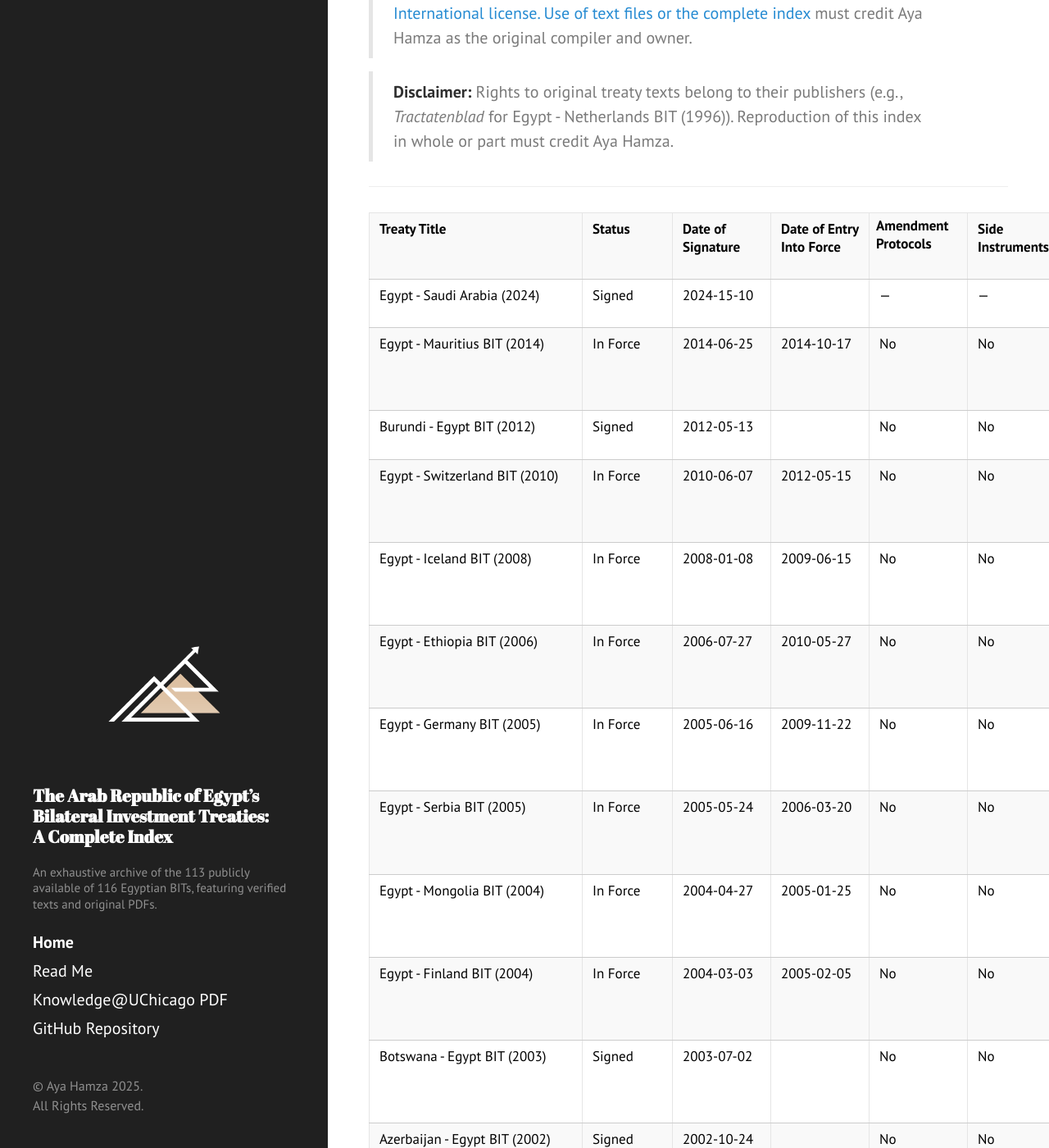
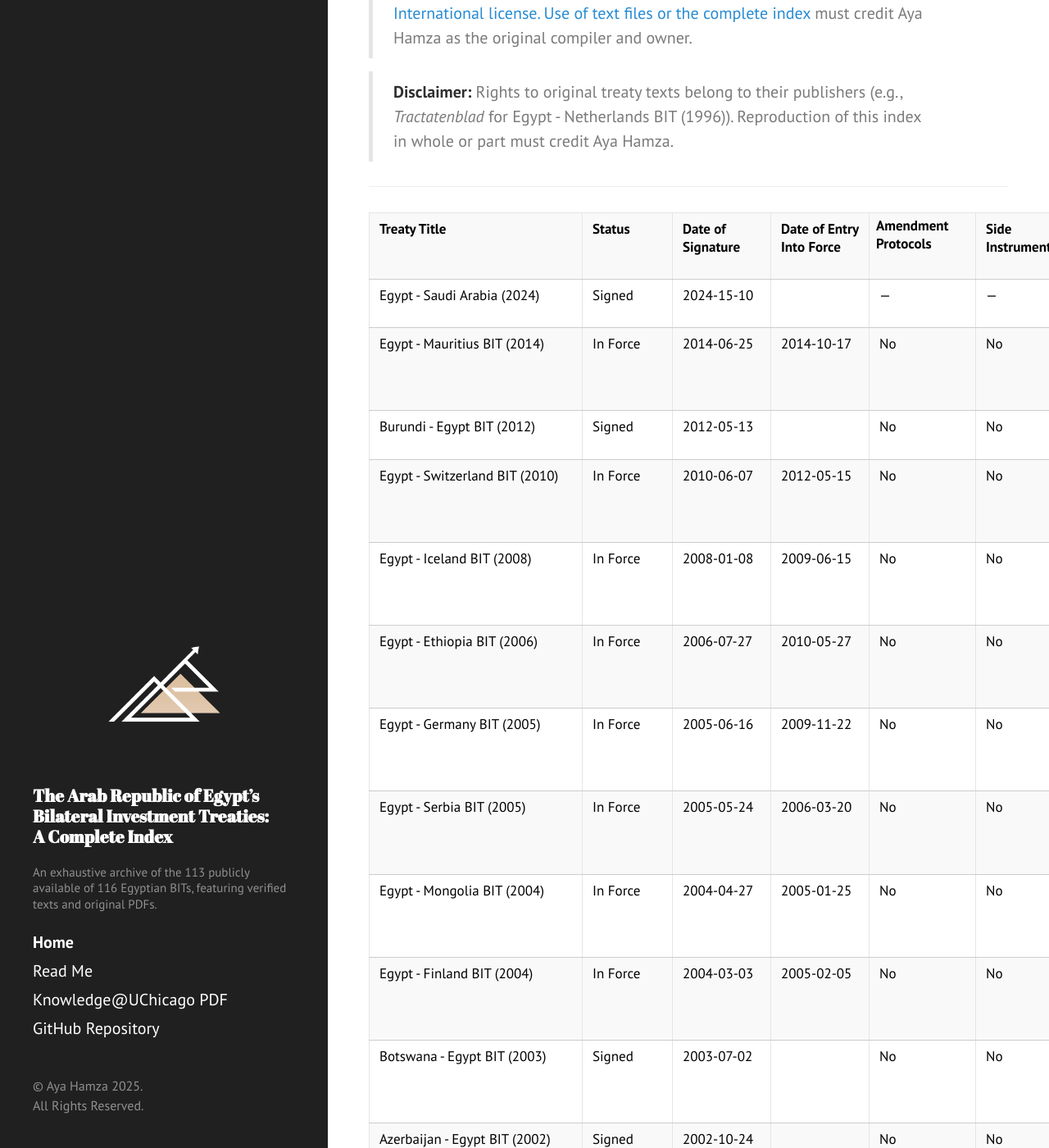
Before and after one commit to ayahamza1/MENABITs, a Jekyll site: the page built from index.md, in a window 1280 px wide and 1400 px high, scrolled down 439 px. Shown: the whole window at 82% size. Built offline with Jekyll 4.4.1, drawn with Linux system fonts in a browser that asks for light colours.

Commit message:
Update hyde.css

```diff
--- a/public/css/hyde.css
+++ b/public/css/hyde.css
@@ -222,9 +222,9 @@ table td:nth-child(4) {
 
 table th:nth-child(5),
 table td:nth-child(5) {
-  width: 6rem;
-  min-width: 6rem;
-  max-width: 6rem;
+  width: 6.5rem;
+  min-width: 6.5rem;
+  max-width: 6.5rem;
 }
 
 table th:nth-child(6),
```
